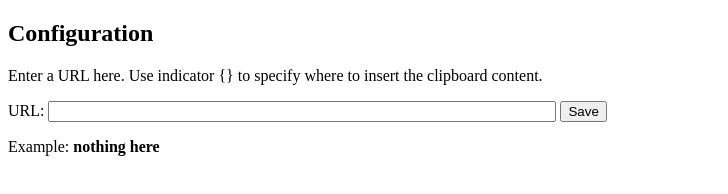
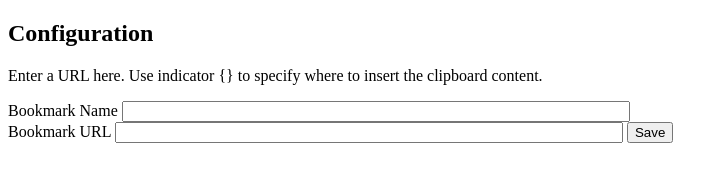
Before and after one commit to josephtian0705/openSourceDevelopment, a browser extension: page url-complete-me/src/options.html in a window 1280 px wide. Shown: the whole page, without its empty margins (0-728 px from the left). Drawn offline with Linux system fonts and the light colour scheme.

Commit message:
Update options.html
div tag added to HTML form and ID name inside the HTML tag has changed.

```diff
--- a/url-complete-me/src/options.html
+++ b/url-complete-me/src/options.html
@@ -1,19 +1,24 @@
 <!DOCTYPE html>
 
 <html>
-  <head>
-    <meta charset="utf-8"/>
-  </head>
 
-  <body>
+<head>
+    <meta charset="utf-8" />
+</head>
+
+<body>
     <h2>Configuration</h2>
     <p>Enter a URL here. Use indicator {} to specify where to insert the clipboard content.</p>
-    <form>
-      <label>URL:</label>
-      <input type="text" style="width: 500px" id="user-url"/>
-      <button type="submit">Save</button>
+    <form id="bookmarkForm">
+        <label>Bookmark Name</label>
+        <input type="text" style="width: 500px" id="bookmarkName" />
+        <br>
+        <label>Bookmark URL</label>
+        <input type="text" style="width: 500px" id="bookmarkURL" />
+        <button type="submit">Save</button>
     </form>
-    <p>Example: <b id="display-url">nothing here</b></p>
+    <div id="displayBookmark" onload="fetchBookmarks()"></div>
     <script src="options.js"></script>
-  </body>
+</body>
+
 </html>
```
